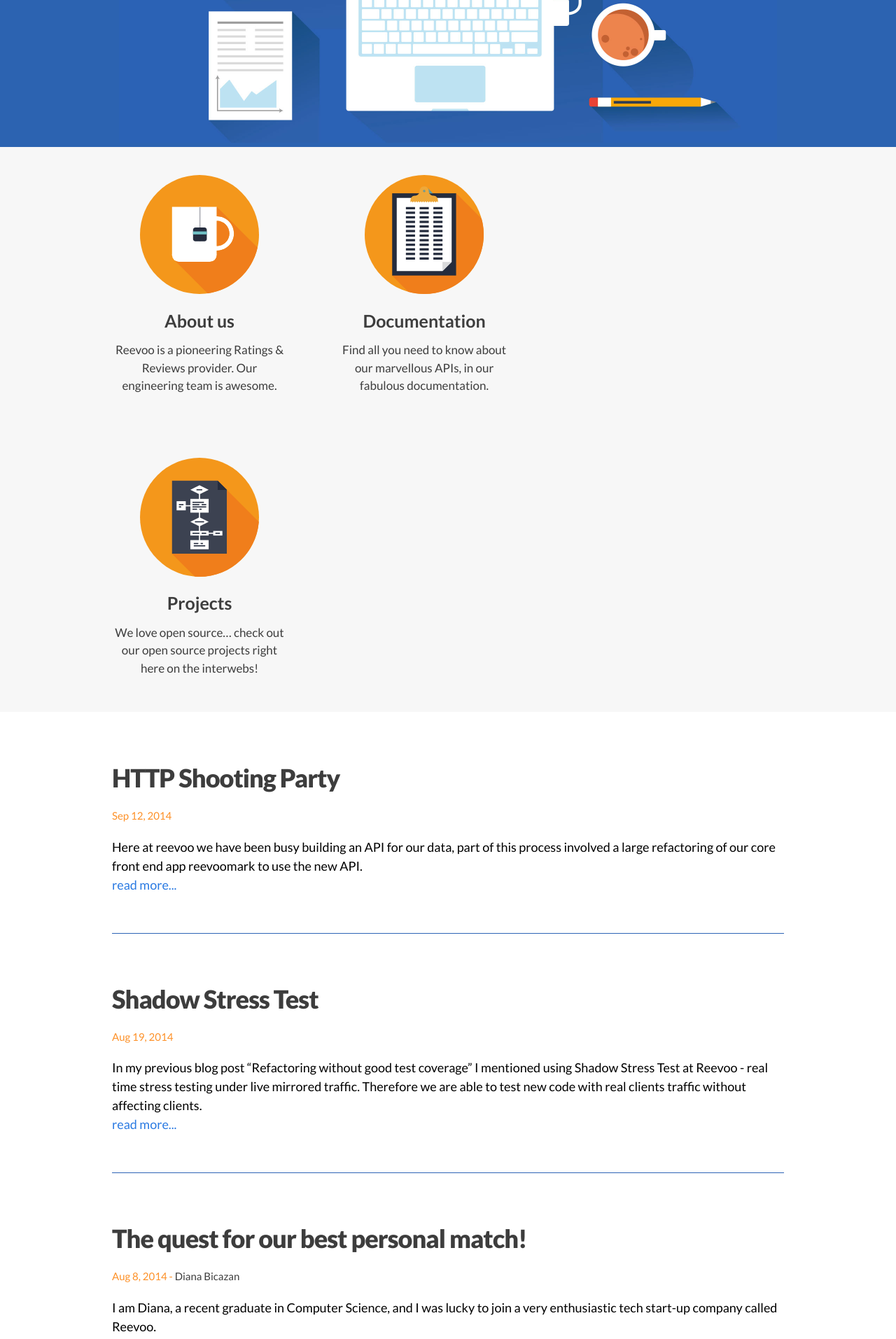
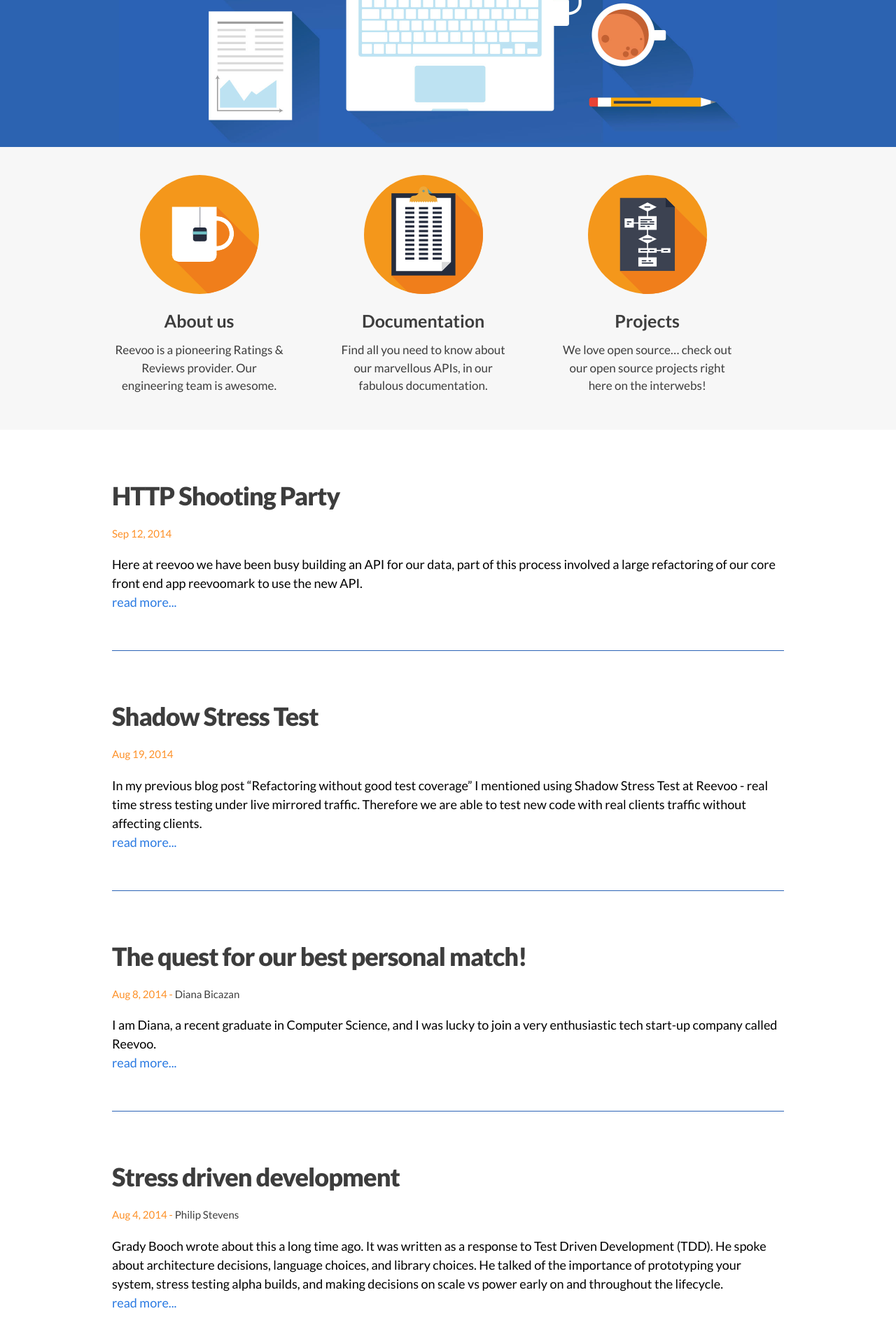
Before and after one commit to reevoo/reevoo.github.io, a Jekyll site: the page built from index.html, in a window 1280 px wide. Shown: the part 420-2333 px from the top of the page at 70% size. Built offline with Jekyll 4.4.1, drawn with Linux system fonts in a browser that asks for light colours.

Commit message:
A little less.

```diff
--- a/css/main.css
+++ b/css/main.css
@@ -252,7 +252,7 @@
 }
 
 .tile-container .tile {
-  width: 250px;
+  width: 249px;
   display: inline-block;
   padding: 40px 68px 50px 0;
   text-align: center;
```
